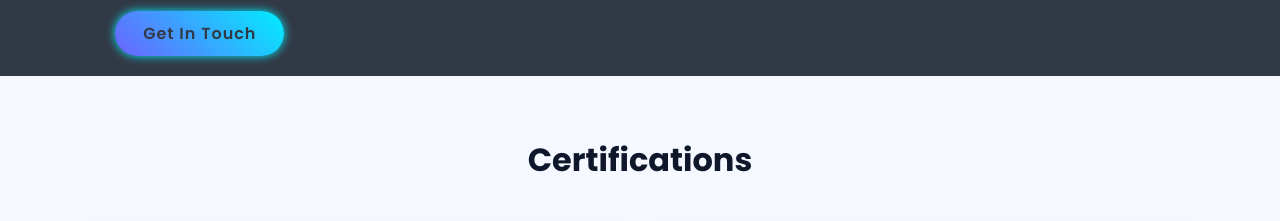
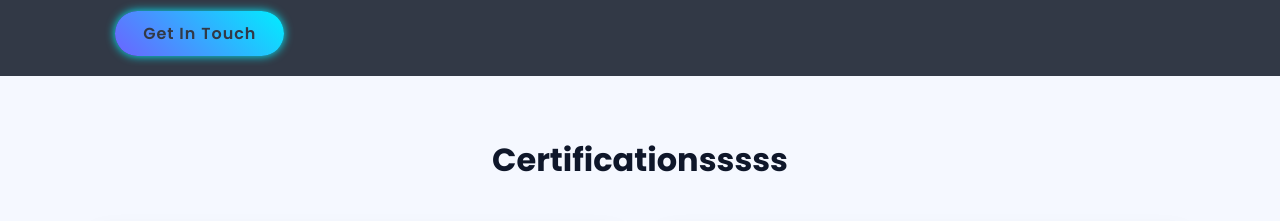
Before and after one commit to ArbazKhan982/Arbaz-khan-Port, a plain HTML site: page index.html in a window 1280 px wide. Shown: the part 4120-4341 px from the top of the page. Drawn offline with nearby package versions, Linux system fonts and the light colour scheme.

Commit message:
Update section title from 'Certifications' to 'Certificationsssss'

```diff
--- a/index.html
+++ b/index.html
@@ -1163,7 +1163,7 @@
     <!-- certifications section -->
    <section style="padding:60px 20px; background:#f5f8ff;">
     <h2 style="text-align:center; font-size:32px; margin-bottom:40px; color:#0f172a;">
-        Certifications
+        Certificationsssss
     </h2>
 
     <div style="display:grid; grid-template-columns:repeat(auto-fit, minmax(260px, 1fr)); gap:30px; max-width:1100px; margin:auto;">
```
